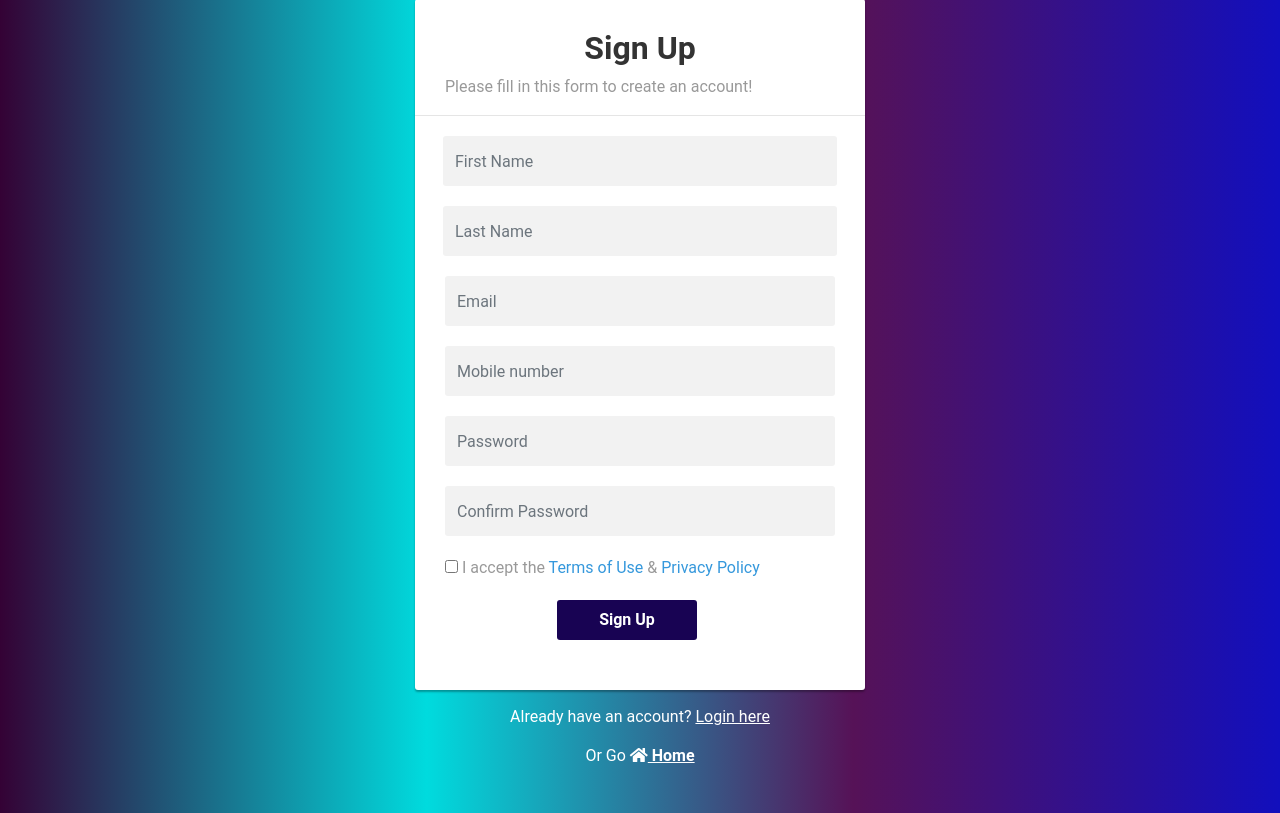
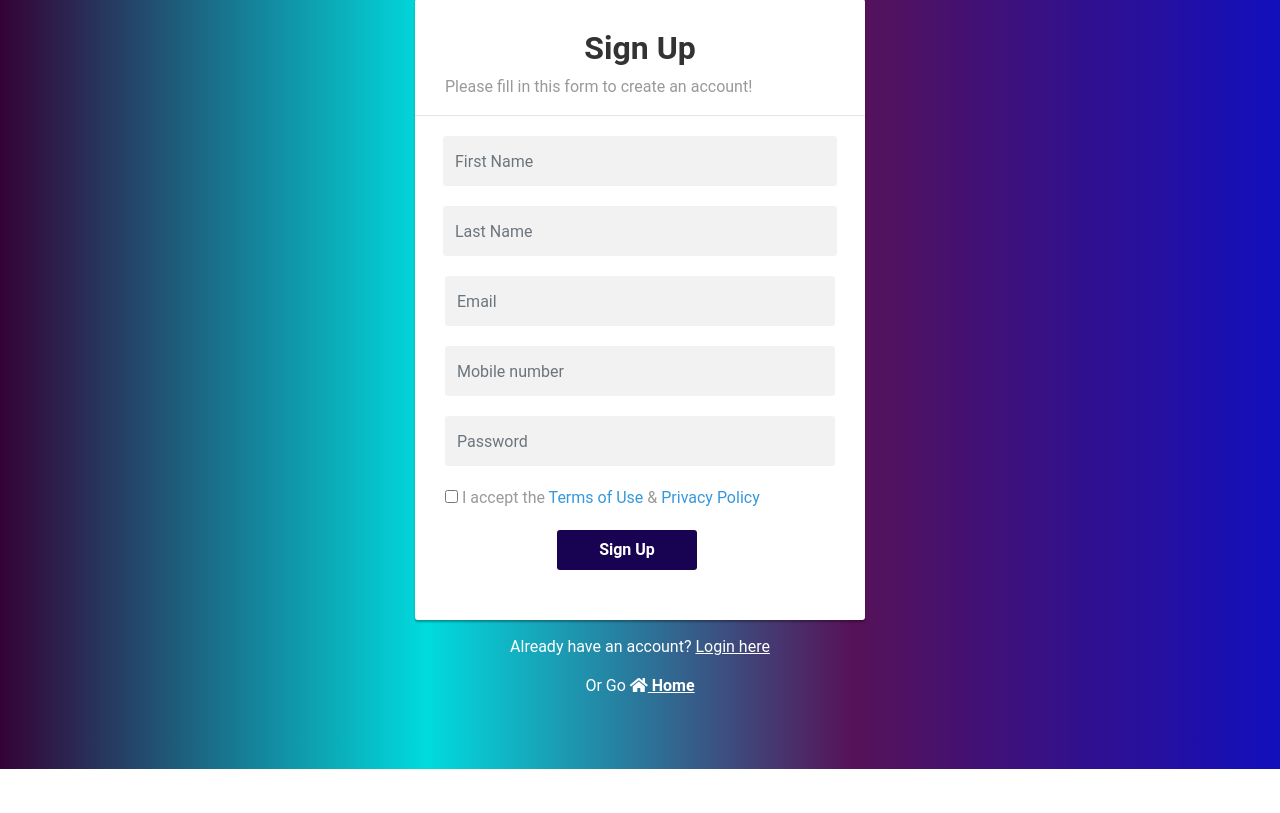
Before and after one commit to vikramBhavsar/Event-Recommendation-System, a Django app: page /user/create/ in a window 1280 px wide. Shown: the part 31-844 px from the top of the page. After the commit the page ends 800 px from the top, so only its background shows below. Run offline with Django 3.2, Linux system fonts and the light colour scheme; some libraries are stand-ins or nearby versions.

Commit message:
final Commit and BlackBook

```diff
--- a/HelperPack/help.py
+++ b/HelperPack/help.py
@@ -39,7 +39,7 @@ class HistoryRecommendation():
 
                 # preprocessing on single words.
                 for word in words:
-                    if word not in stop_words and not word.isnumeric() and word not in ['facebook','google','youtube','instagram','twitter','gmail','drive',]:
+                    if word not in stop_words and not word.isnumeric() and word not in ['facebook','google','youtube','instagram','twitter','gmail','drive','amigos','ers','ppt','slides','event','registration','form']:
 
                         if word not in word_count.keys():
                             word_count[word] = [1,[record[2]],record[2]]
--- a/templates/users/signup.html
+++ b/templates/users/signup.html
@@ -138,7 +138,7 @@
             required="required"
           />
         </div>
-        <div class="form-group">
+        {% comment %} <div class="form-group">
           <input
             type="password"
             class="form-control"
@@ -146,7 +146,7 @@
             placeholder="Confirm Password"
             required="required"
           />
-        </div>
+        </div> {% endcomment %}
         <div class="form-group">
           <label class="checkbox-inline"
             ><input type="checkbox" required="required" /> I accept the
```
Also changed, not shown: db.sqlite3, 2 other files.
